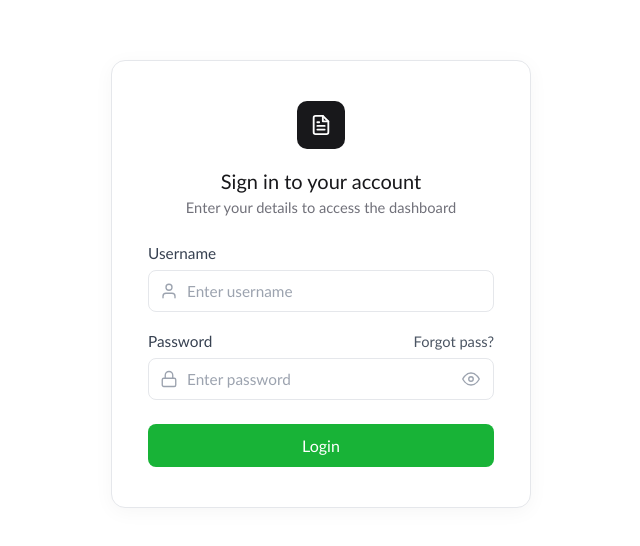
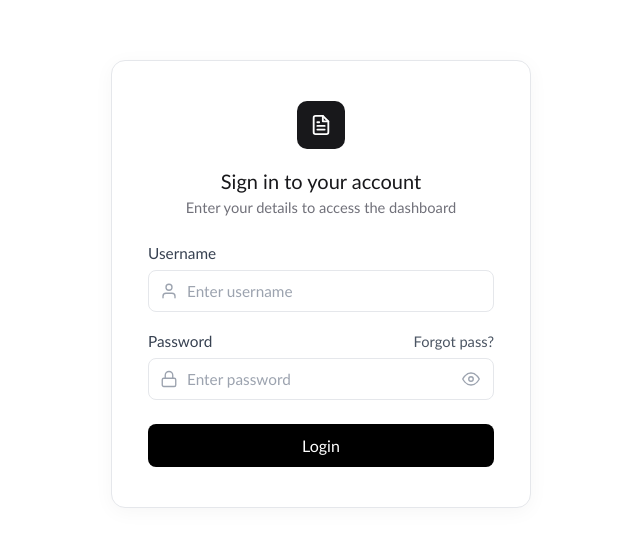
Before and after one commit to karanraj-iotsolutions/koogle_search, a React (Vite) app: page / in a window 1280 px wide. Shown: the part 116-662 px from the top of the page, without its empty margins (319-959 px from the left). Built offline with nearby package versions, Linux system fonts and the light colour scheme; no server answers.

Commit message:
Your update description

```diff
--- a/src/components/login_page.css
+++ b/src/components/login_page.css
@@ -186,7 +186,7 @@
   margin-top: 4px;
   width: 100%;
   padding: 12px;
-  background-color: #18b337;
+  background-color: #000000;
   color: #ffffff;
   border: none;
   border-radius: 8px;
```
